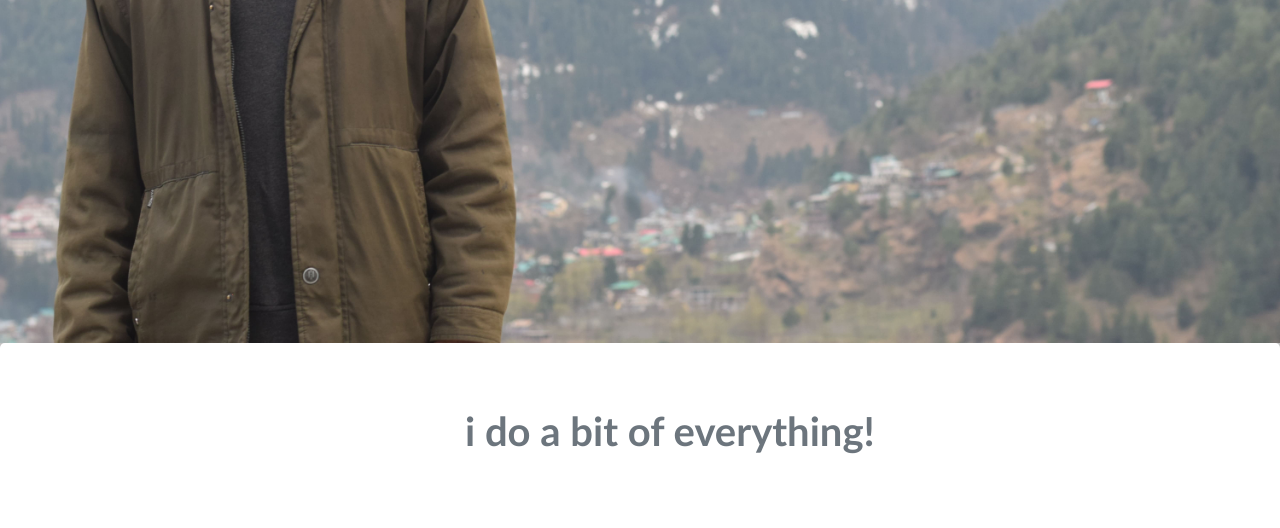
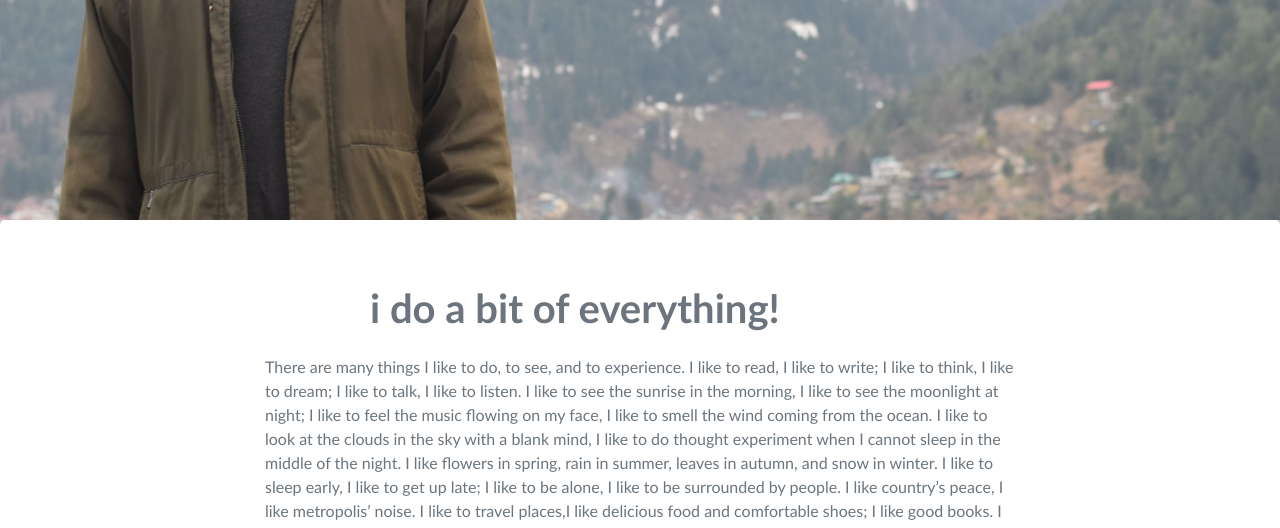
Before and after one commit to gunavardhanganji/gunavardhanganji.github.io, a website: page index.html in a window 1280 px wide. Shown: the part 596-1124 px from the top of the page. Drawn offline with nearby package versions, Linux system fonts and the light colour scheme; files whose address does not match are found by name.

Commit message:
homepage

```diff
--- a/index.html
+++ b/index.html
@@ -40,14 +40,31 @@
             </div>
         </div>
     </nav>
-    <img src='img/indeximg-min.JPG' class='img-fluid'>
+    <img src='img/indeximg.jpg' class='img-fluid'>
     <header class="jumbotron bg-white">
-        <div class="container">
-            <div class='row row-content align-self-center'>
-                <div class='col-12 offset-sm-4 col-sm-8'>
+        <div class="container align-items-center">
+            <div class='row row-content'>
+                <div class='col-12 offset-sm-3 col-sm-6'>
                     <h1 style="padding-bottom:15px; font-weight: 900;" class='text-secondary'>
                         i do a bit of everything!</h1>
-
+                </div>
+                <div class='row row-content'>
+                    <div class='col-12 offset-sm-2 col-sm-8'>
+                        <p class='text-secondary' style='font-weight:500; font-size:medium'>
+                            There are many things I like to do, to see, and to experience.
+                            I like to read, I like to write; I like to think, I like to dream;
+                            I like to talk, I like to listen. I like to see the sunrise in the morning,
+                            I like to see the moonlight at night; I like to feel the music flowing on my face,
+                            I like to smell the wind coming from the ocean. I like to look at the clouds in
+                            the sky with a blank mind, I like to do thought experiment when I cannot sleep
+                            in the middle of the night. I like flowers in spring, rain in summer, leaves in autumn,
+                            and snow in winter. I like to sleep early, I like to get up late; I like to be alone,
+                            I like to be surrounded by people. I like country’s peace, I like metropolis’ noise.
+                            I like to travel places,I like delicious food and comfortable shoes; I like good books.
+                            I like the land and the nature, I like people.<br>
+                            And, I like to laugh.
+                        </p>
+                    </div>
                 </div>
             </div>
         </div>
```
Also changed, not shown: about.html (+2 -2 lines), contact.html (+2 -2 lines), img/indeximg-min.JPG (deleted), img/indeximg.jpg (added).
